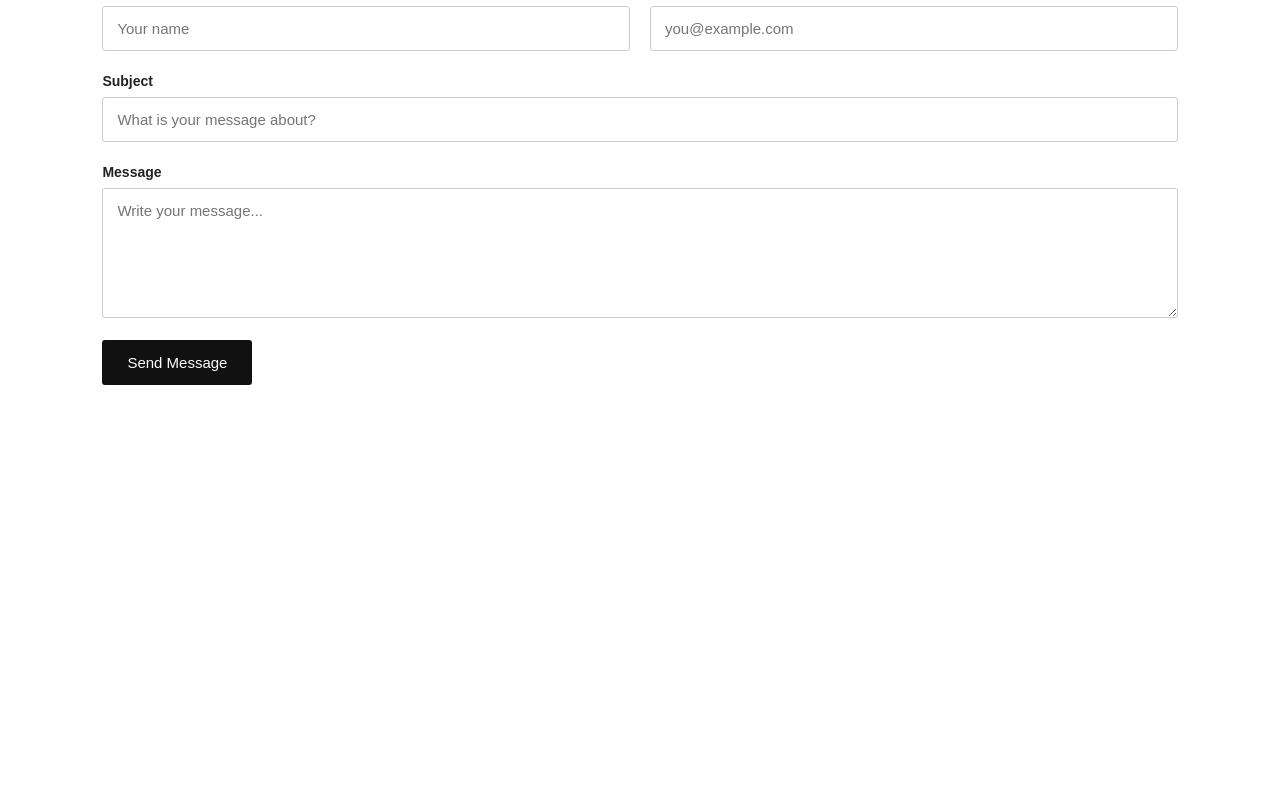
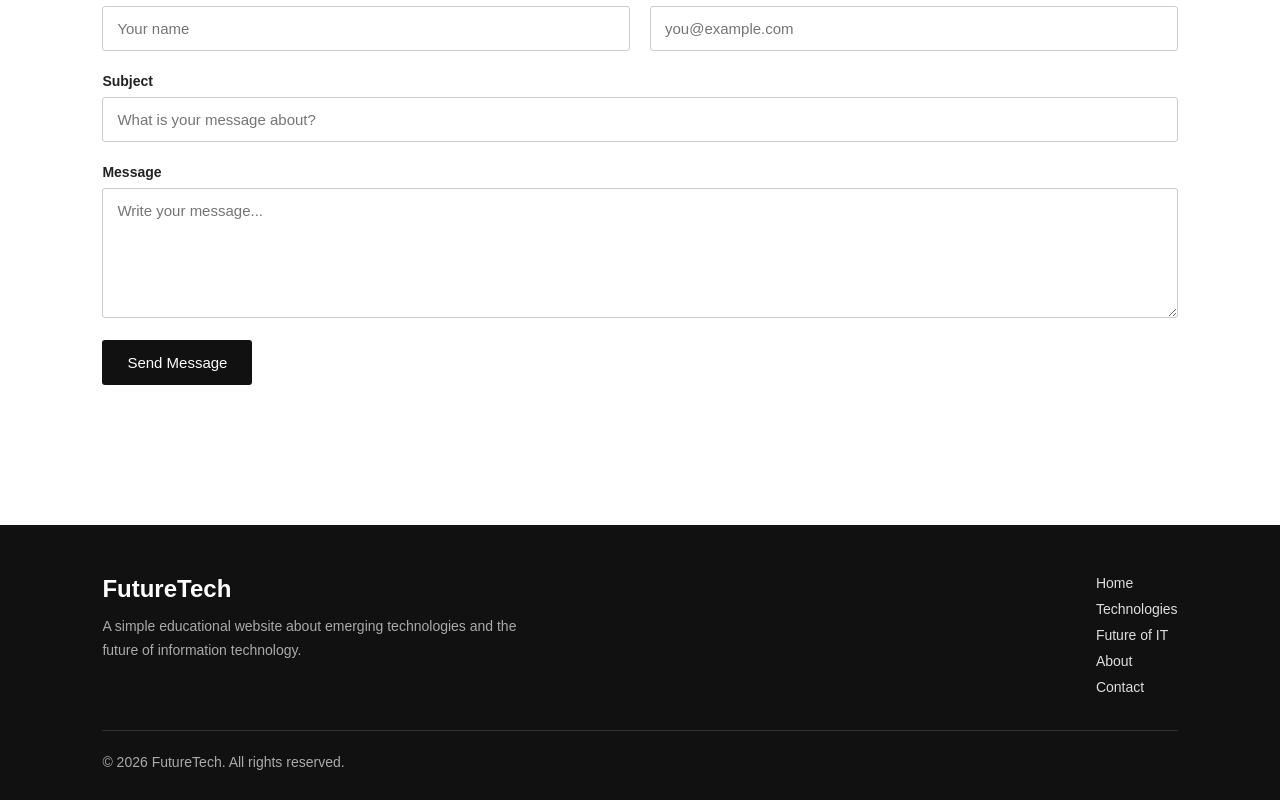
Before and after one commit to ali-mokdadd/futuretech, a React (Vite) app: page /contact in a window 1280 px wide. Shown: the part 388-1188 px from the top of the page. Before the commit the page ends 853 px from the top, so only its background shows below. Built offline with nearby package versions, Linux system fonts and the light colour scheme.

Commit message:
added the footer with its design and routes

```diff
--- a/src/App.css
+++ b/src/App.css
@@ -476,3 +476,60 @@ nav a:hover {
     gap: 0;
   }
 }
+/* Footer */
+
+.footer {
+  padding: 50px 8% 25px;
+  background: #111;
+  color: white;
+  margin-top: 60px;
+}
+
+.footer-top {
+  display: flex;
+  justify-content: space-between;
+  gap: 40px;
+  padding-bottom: 35px;
+}
+
+.footer-top > div:first-child {
+  max-width: 420px;
+}
+
+.footer h2 {
+  font-size: 24px;
+  margin-bottom: 12px;
+}
+
+.footer p {
+  color: #aaa;
+  line-height: 1.7;
+  font-size: 14px;
+}
+
+.footer-links {
+  display: flex;
+  flex-direction: column;
+  gap: 10px;
+}
+
+.footer-links a {
+  color: #ddd;
+  text-decoration: none;
+  font-size: 14px;
+}
+
+.footer-links a:hover {
+  color: white;
+}
+
+.footer-bottom {
+  border-top: 1px solid #333;
+  padding-top: 20px;
+}
+
+@media (max-width: 650px) {
+  .footer-top {
+    flex-direction: column;
+  }
+}
--- a/src/App.jsx
+++ b/src/App.jsx
@@ -8,6 +8,7 @@ import TechnologiesPage from "./pages/TechnologiesPage";
 import FuturePage from "./pages/FuturePage";
 import AboutPage from "./pages/AboutPage";
 import ContactPage from "./pages/ContactPage";
+import Footer from "./components/Footer";
 
 function Home() {
   return (
@@ -30,6 +31,8 @@ function App() {
         <Route path="/about" element={<AboutPage />} />
         <Route path="/contact" element={<ContactPage />} />
       </Routes>
+
+      <Footer />
     </BrowserRouter>
   );
 }
--- /dev/null
+++ b/src/components/Footer.jsx
@@ -0,0 +1,31 @@
+import { Link } from "react-router-dom";
+
+function Footer() {
+  return (
+    <footer className="footer">
+      <div className="footer-top">
+        <div>
+          <h2>FutureTech</h2>
+          <p>
+            A simple educational website about emerging technologies
+            and the future of information technology.
+          </p>
+        </div>
+
+        <div className="footer-links">
+          <Link to="/">Home</Link>
+          <Link to="/technologies">Technologies</Link>
+          <Link to="/future">Future of IT</Link>
+          <Link to="/about">About</Link>
+          <Link to="/contact">Contact</Link>
+        </div>
+      </div>
+
+      <div className="footer-bottom">
+        <p>© 2026 FutureTech. All rights reserved.</p>
+      </div>
+    </footer>
+  );
+}
+
+export default Footer;
```
